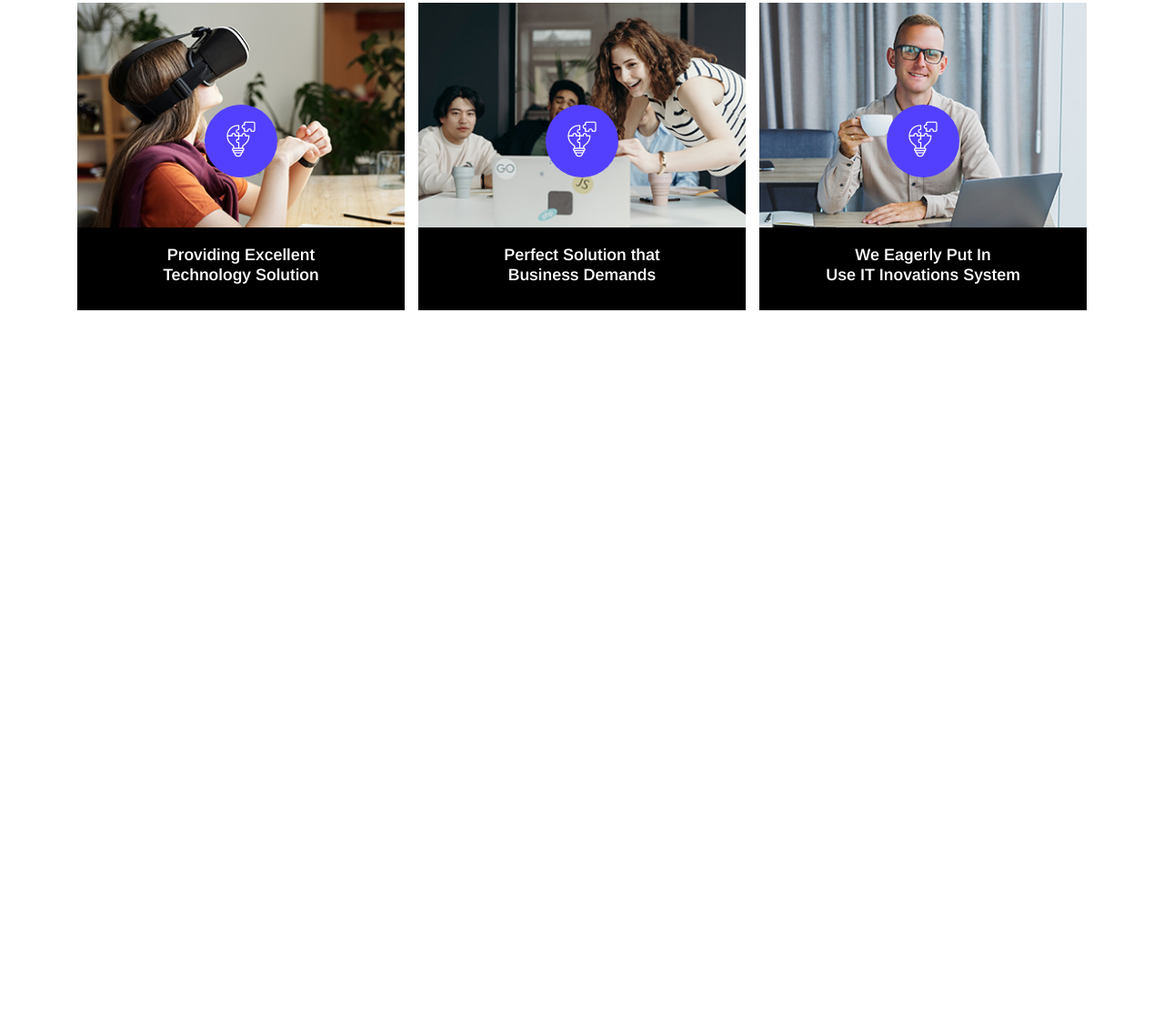
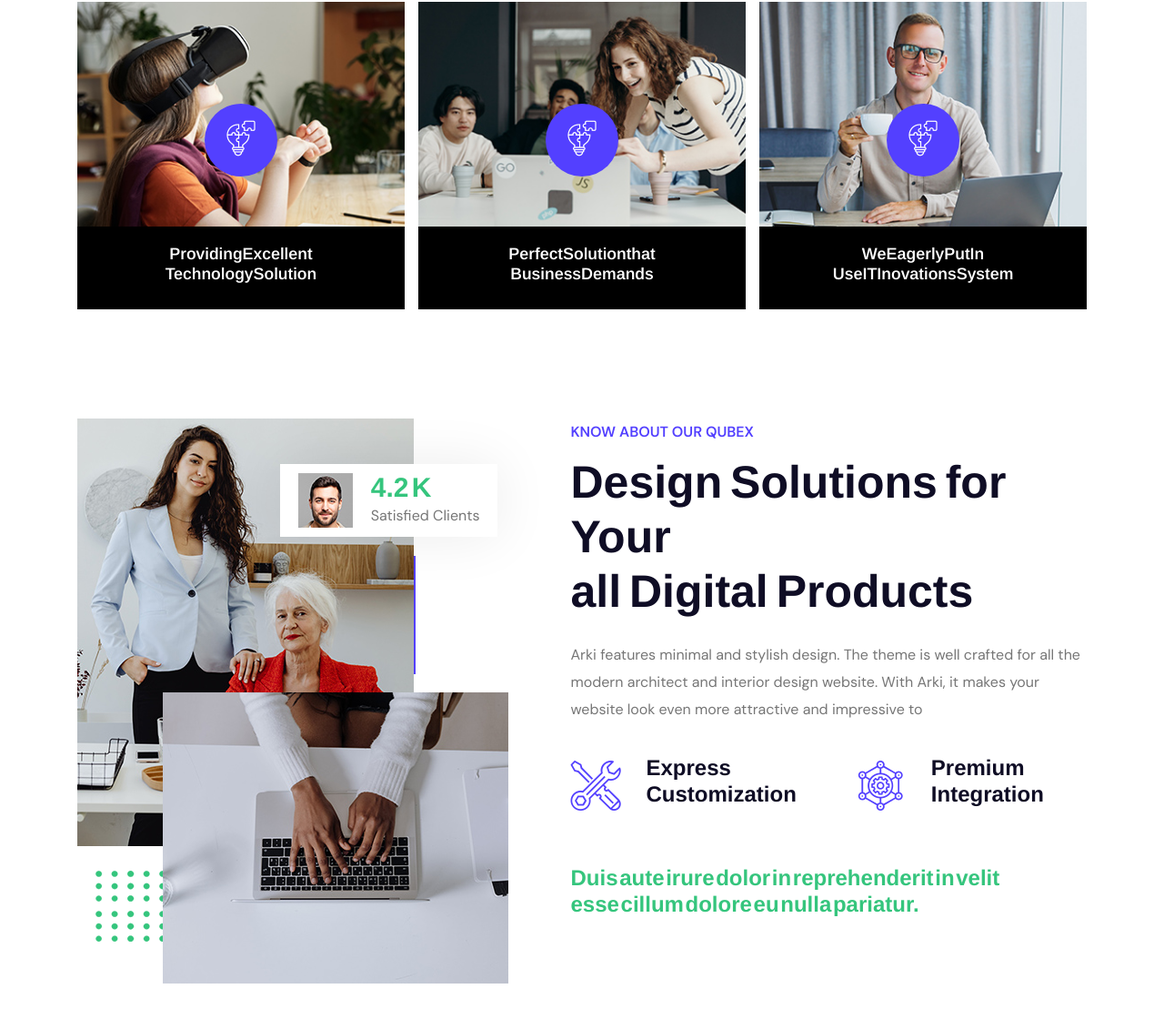
Before and after one commit to TashdidDiganta/qubex, a plain HTML site: page index.html in a window 1280 px wide. Shown: the part 1060-2180 px from the top of the page at 91% size. Drawn offline with nearby package versions, Linux system fonts and the light colour scheme.

Commit message:
about working

```diff
--- a/assets/js/main.js
+++ b/assets/js/main.js
@@ -18,7 +18,7 @@
         $(this).css("background-color", $(this).attr("data-bg-color"))
     })
 
-    // data bg color
+    // data color
     $("[data-color]").each(function () {
         $(this).css("color", $(this).attr("data-color"))
     })
--- a/assets/scss/component/_section_title.scss
+++ b/assets/scss/component/_section_title.scss
@@ -1 +1,12 @@
 @use '../utils' as *;
+
+
+.td-section{
+    &-subtitle{
+        font-weight: 600;
+        color: var(--td-theme-color);
+    }
+    &-title{
+        font-size: 50px;
+    }
+}
--- a/assets/scss/layout/pages/_about.scss
+++ b/assets/scss/layout/pages/_about.scss
@@ -1 +1,48 @@
 @use '../../utils' as *;
+
+.td-about{
+    &__img{
+        &-two{
+            top: 64%;
+            right: -12px;
+        }
+    }
+    &__shape{
+        &-one{
+            left: 20px;
+            bottom: -105px;
+        }
+        &-two{
+            top: 32%;
+            right: 90px;
+        }
+    }
+    &-points{
+        & li{
+            display: flex;
+            align-items: center;
+            & i{
+                font-size: 55px;
+                margin-right: 28px;
+                color: var(--td-theme-color);
+            }
+        }
+        & li+li{
+            margin-left: 65px;
+        }
+    }
+}
+
+.td-client{
+    &__card{
+        top: 50px;
+        right: 0;
+        z-index: 1;
+        padding: 8px 20px;
+        background-color: var(--td-white);
+        box-shadow: 0px 0px 60px 0px rgba(4, 23, 26, 0.08);
+        &-count{
+            margin-bottom: -2px;
+        }
+    }
+}
--- a/assets/scss/layout/pages/_featured.scss
+++ b/assets/scss/layout/pages/_featured.scss
@@ -1,17 +1,5 @@
 @use '../../utils' as *;
 
-.services-one__img::after {
-    position: absolute;
-    top: 0;
-    bottom: 0;
-    left: 0;
-    right: 0;
-    content: "";
-    background-color: rgba(var(--arckytec-black-rgb), .30);
-    transition: all 500ms ease;
-    transform: translate3d(0px, -100%, 0px);
-    z-index: 1;
-}
 
 
 .td-featured{
--- a/assets/scss/theme/_theme.scss
+++ b/assets/scss/theme/_theme.scss
@@ -163,6 +163,7 @@ h6 {
 	margin-top: 0px;
 	font-weight: 700;
 	line-height: 1.2;
+	word-spacing: -5px;
 	// @include tp-transition(color);
 }
 
@@ -175,7 +176,7 @@ font-size: 38px;
 }
 
 h3 {
-font-size: 28px;
+font-size: 30px;
 }
 
 h4 {
@@ -196,12 +197,16 @@ ul {
 }
 
 p {
-	font-family: var(--tp-ff-p);
-	font-size: 14px;
+	font-size: 16px;
 	font-weight: 400;
-	color: var(--tp-text-body);
-	margin-bottom: 15px;
-	line-height: 26px;
+	line-height: 30px;
+	margin-bottom: 10px;
+	color: var(--td-body-color);
+	font-family: var(--td-body-font);
+}
+
+li{
+	list-style: none;
 }
 
 
@@ -282,7 +287,7 @@ textarea{
 	// }
 
 	&:focus{
-		border-color: var(--tp-common-black);
+		border-color: var(--td-theme-color);
 		&::placeholder{
 			opacity: 0;
 		}
@@ -297,23 +302,23 @@ textarea{
 }
 
 *::-moz-selection {
-	background: var(--tp-common-black);
+	background: var(--td-theme-color);
 	color: var(--tp-common-white);
 	text-shadow: none;
 }
 *::selection {
-	background: var(--tp-common-black);
-	color: var(--tp-common-white);
+	background: var(--td-theme-color);
+	color: var(--td-white);
 	text-shadow: none;
 }
 
 *::-moz-placeholder {
-	color: var(--tp-common-black);
+	color: var(--td-black);
 	font-size: 14px;
 	opacity: 1;
 }
 *::placeholder {
-	color: var(--tp-common-black);
+	color: var(--td-black);
 	font-size: 14px;
 	opacity: 1;
 }
--- a/index.html
+++ b/index.html
@@ -105,6 +105,7 @@
             </div>
         </section>
         <!--==== Hero Area End ====-->
+
         <!--==== Feature Area Start ====-->
         <div class="td-feature-area pt-120">
             <div class="container">
@@ -155,6 +156,55 @@
             </div>
         </div>
         <!--==== Feature Area End ====-->
+
+        <!--==== About Area Start ====-->
+        <section class="td-about-area pt-120">
+            <div class="container">
+                <div class="row gx-0">
+                    <div class="col-xl-5">
+                        <div class="td-about__img-box p-relative">
+                            <img class="td-about__shape-one p-absolute" src="assets/img/home-1/shape/aboutShape1.png" alt="">
+                            <img class="td-about__shape-two p-absolute" src="assets/img/home-1/shape/aboutShape2.png" alt="">
+                            <div class="td-client__card d-flex align-items-center p-absolute">
+                                <img src="assets/img/home-1/about/about-client.jpg" alt="">
+                                <div class="pl-20">
+                                    <h3 class="td-client__card-count" data-color="#35c57d">4.2 K</h3>
+                                    <p class="m-0">Satisfied Clients</p>
+                                </div>
+                            </div>
+                            <div class="td-about__img p-relative">
+                                <img src="assets/img/home-1/about/about.jpg" alt="">
+                            </div>
+                            <div class="td-about__img-two p-absolute">
+                                <img src="assets/img/home-1/about/about2.jpg" alt="">
+                            </div>
+                        </div>
+                    </div>
+                    <div class="col-xl-7">
+                        <div class="td-about-box pl-80">
+                            <div class="td-section-title-warapper mb-25">
+                                <p class="td-section-subtitle">KNOW ABOUT OUR QUBEX</p>
+                                <h2 class="td-section-title">Design Solutions for Your <br> all Digital Products</h2>
+                            </div>
+                            <p>Arki features minimal and stylish design. The theme is well crafted for all the <br> modern architect and interior design website. With Arki, it makes your <br> website look even more attractive and impressive to</p>
+                            <ul class="td-about-points d-flex align-items-center mt-35 mb-55">
+                                <li>
+                                    <i class="flaticon-customer-support"></i>
+                                    <h4>Express <br> Customization</h4>
+                                </li>
+                                <li>
+                                    <i class="flaticon-setting"></i>
+                                    <h4>Premium <br> Integration</h4>
+                                </li>
+                            </ul>
+                            <h4 data-color="#35c57d">Duis aute irure dolor in reprehenderit in velit <br>
+                                esse cillum dolore eu nulla pariatur. </h4>
+                        </div>
+                    </div>
+                </div>
+            </div>
+        </section>
+        <!--==== Feature Area End ====-->
         <div class="d-block" style="height: 1500px;"></div>
 
     </main>
```
Also changed, not shown: assets/css/style.css, assets/img/home-1/01_Cretive_Agency-assets/errors.txt, assets/img/home-1/01_Cretive_Agency-assets/logo.png (added), assets/img/home-1/about/about-bg.png (renamed from assets/img/home-1/01_Cretive_Agency-assets/about-bg.png), assets/img/home-1/about/about-client.jpg (renamed from assets/img/home-1/01_Cretive_Agency-assets/about-client.jpg), assets/img/home-1/about/about.jpg (renamed from assets/img/home-1/01_Cretive_Agency-assets/about.jpg), assets/img/home-1/about/about2.jpg (renamed from assets/img/home-1/01_Cretive_Agency-assets/about2.jpg), assets/img/home-1/shape/aboutShape1.png (added), assets/img/home-1/shape/aboutShape2.png (added), 1 other file.
